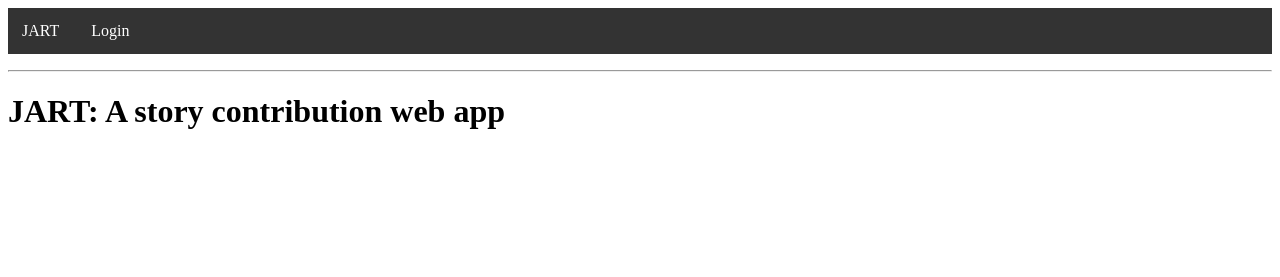
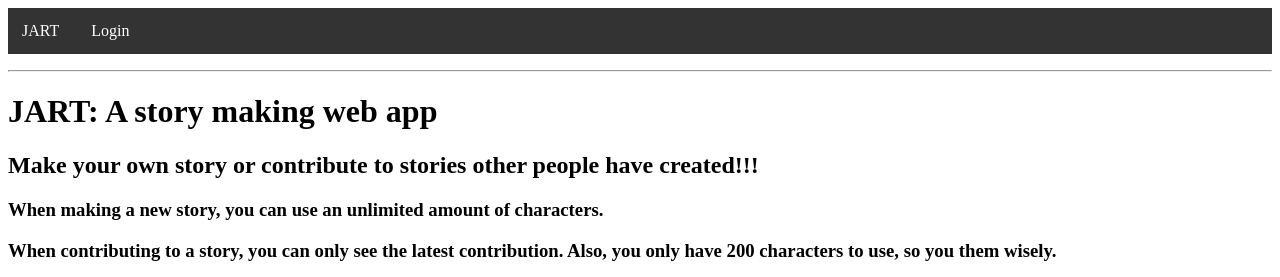
Before and after one commit to tchen9/SoftDev-Project01, a Flask app: page / in a window 1280 px wide. Shown: the top 277 px of the page. Run offline with Flask 2, Linux system fonts and the light colour scheme.

Commit message:
updated index and view_Story

```diff
--- a/app.py
+++ b/app.py
@@ -140,8 +140,9 @@ def view_story(story_id = -1):
         flash('You need to log in or create an account.')
         return redirect(url_for('login'))
     else:
-        story = get_story(story_id)
-        #return render_template('view_story.html', story = story)
+        story = get_story_body(story_id)
+        title = get_story_title(story_id)
+        return render_template('view_story.html', story = story, title = title)
         return "hi"
 
 
--- a/templates/index.html
+++ b/templates/index.html
@@ -2,6 +2,14 @@
 
 {% block body %}
 
-<h1>JART: A story contribution web app</h1>
+<h1>JART: A story making web app</h1>
+
+<h2>Make your own story or contribute to stories other people have created!!!</h2>
+
+<h3>When making a new story, you can use an unlimited amount of characters.</h3>
+<h3>When contributing to a story, you can only see the latest contribution. Also, you only have 200 characters to use, so you them wisely.</h3>
+
+<img src="http://jubilateuva.org/wp-content/uploads/2017/08/Low_Res_-_Share_your_story.jpeg" alt="jubilateuva.org" width="600" height="400">
+
 
 {% endblock %}
```
Also changed, not shown: templates/view_story.html (added, +9 -0 lines).
